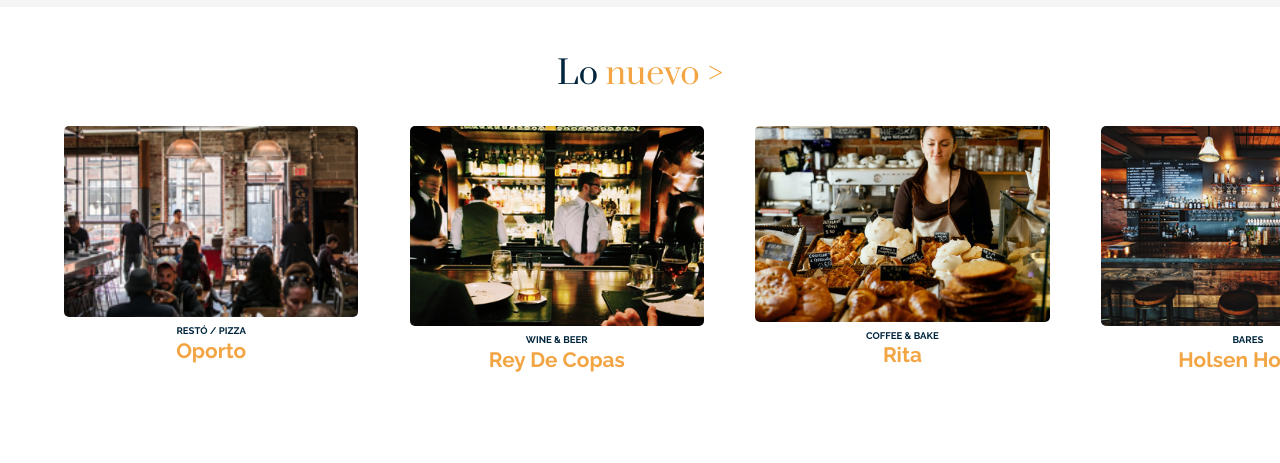
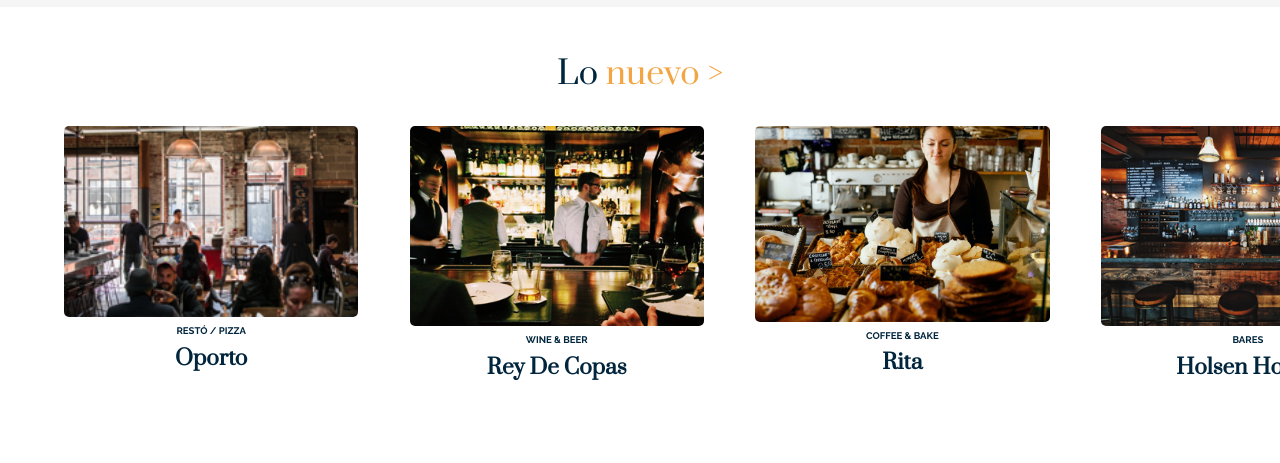
Before and after one commit to ejacquemain/en_nunez, a website: page index.html in a window 1280 px wide. Shown: the part 1490-1953 px from the top of the page. Drawn offline with Linux system fonts and the light colour scheme.

```diff
--- a/css/estilos-sass.scss
+++ b/css/estilos-sass.scss
@@ -215,19 +215,20 @@
         flex-direction: row;
         flex-wrap: nowrap;
         overflow: auto;
-        margin-bottom: 50px;
+        margin-bottom: 20px;
         margin-left: 5vw;
         width: 100vw;
+        height: auto;
         div{
             width: 45vw;
             height: auto;
             background-color: white;
             border-radius: 5px;
-            margin-right: 10vw;
+            margin-right: 6vw;
+            margin-bottom: 20px;
             @media (min-width: 768px) {/* TABLET */
                 width: 30vw;
-                height: auto;
-                margin-right: 6vw;}
+                height: auto;}
             @media (min-width: 1024px){ /* DESKTOP */
                 width: 23vw;
                 margin-right: 4vw;
@@ -252,10 +253,11 @@
                 margin-bottom: 2px;
             }
             h3{
-                @include font($raleway, 600, 1.3rem);
-                color: $naranja;
+                @include font($prata, 600, 1.3rem);
+                color: $azul;
                 text-transform: capitalize;
                 text-align: center;
+                margin-top: 10px;
                 margin-bottom: 3rem;
             }
         }
```
Also changed, not shown: index.html (+0 -2 lines), css/estilos-sass.css, 1 other file.
